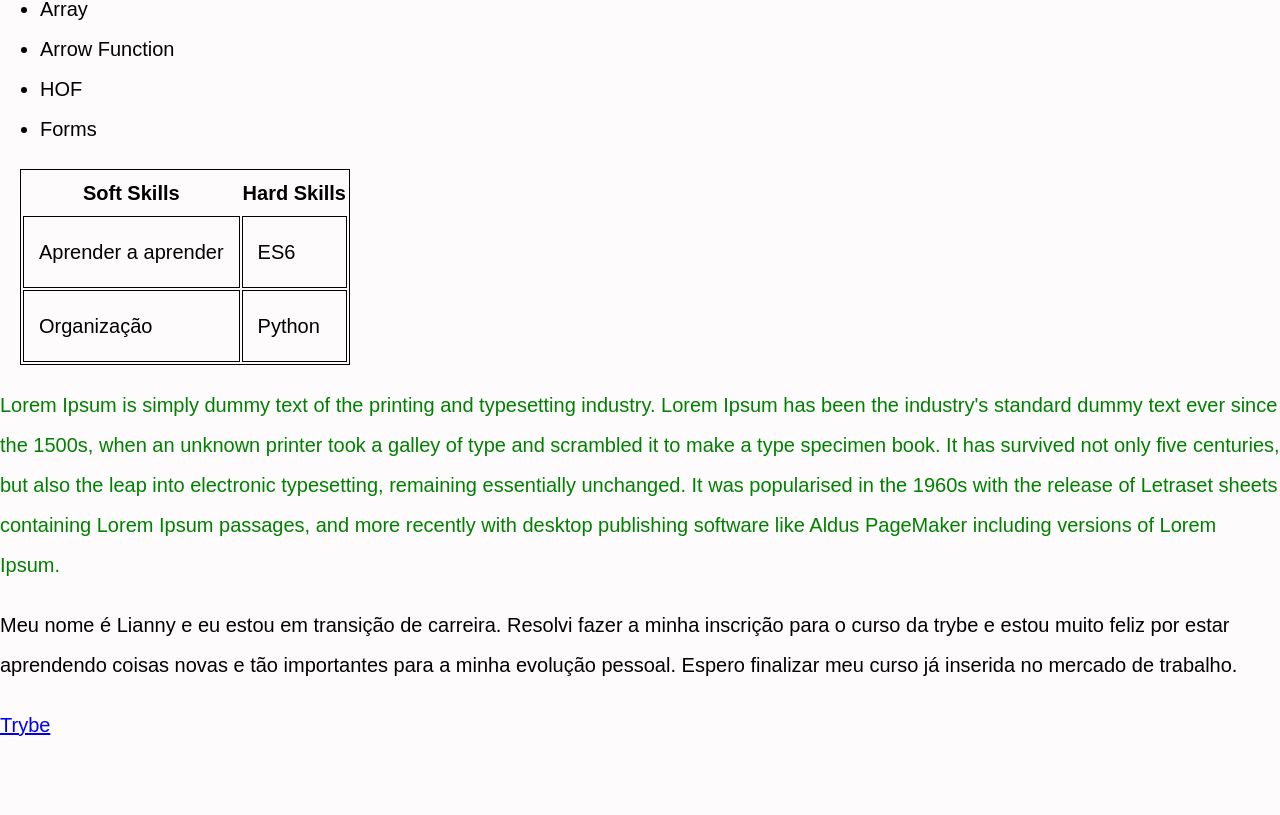
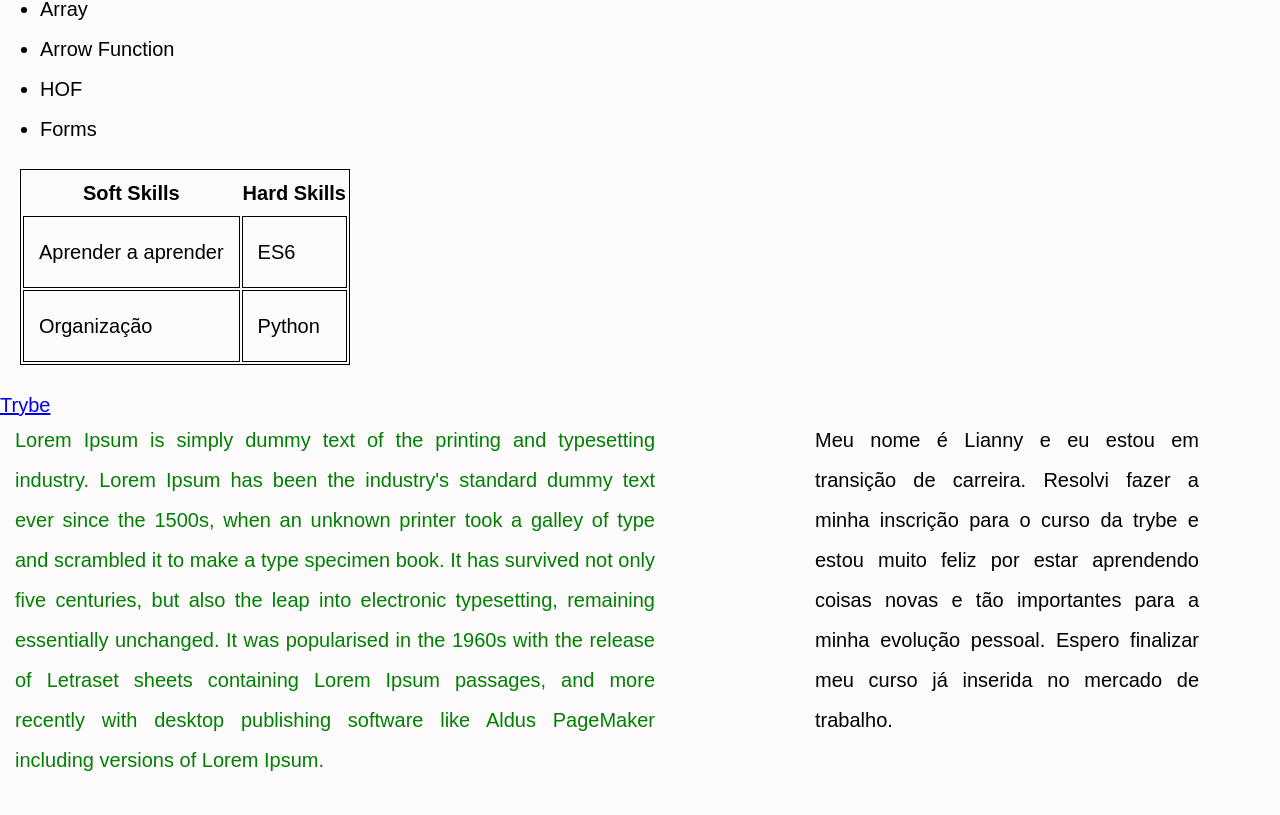
Before and after one commit to LiannyCoringa/Projeto-Lessons-Learned, a website: page index.html in a window 1280 px wide. Shown: the part 1187-2002 px from the top of the page. Before the commit the page ends 1932 px from the top, so only its background shows below. Drawn offline with Linux system fonts and the light colour scheme.

Commit message:
colocado o article e o aside um do lado do outro

```diff
--- a/index.html
+++ b/index.html
@@ -57,11 +57,11 @@
                 </tr>
             </table>
         </section>
-        <article id="article">
+        <article id="article" class="lado-esquerdo">
             <p>Lorem Ipsum is simply dummy text of the printing and typesetting industry. Lorem Ipsum has been the industry's standard dummy text ever since the 1500s, when an unknown printer took a galley of type and scrambled it to make a type specimen book. It has survived not only five centuries, but also the leap into electronic typesetting, remaining essentially unchanged. It was popularised in the 1960s with the release of Letraset sheets containing Lorem Ipsum passages, and more recently with desktop publishing software like Aldus PageMaker including versions of Lorem Ipsum.</p>
         </article>
     </main>
-    <aside>
+    <aside class="lado-direito">
         <p>Meu nome é Lianny e eu estou em transição de carreira. Resolvi fazer a minha inscrição para o curso da trybe e estou muito feliz por estar aprendendo coisas novas e tão importantes para a minha evolução pessoal. Espero finalizar meu curso já inserida no mercado de trabalho.</p>
     </aside>
     <footer id="rodape">
--- a/style.css
+++ b/style.css
@@ -32,3 +32,16 @@ body {
 #article {
     color: green;
 }
+.lado-esquerdo {
+    position: absolute;
+    width: 50%;
+    text-align: justify;
+    padding: 15px;
+}
+.lado-direito {
+    position: absolute;
+    width: 30%;
+    text-align: justify;
+    margin-left: 800px;
+    padding: 15px;
+}
```
